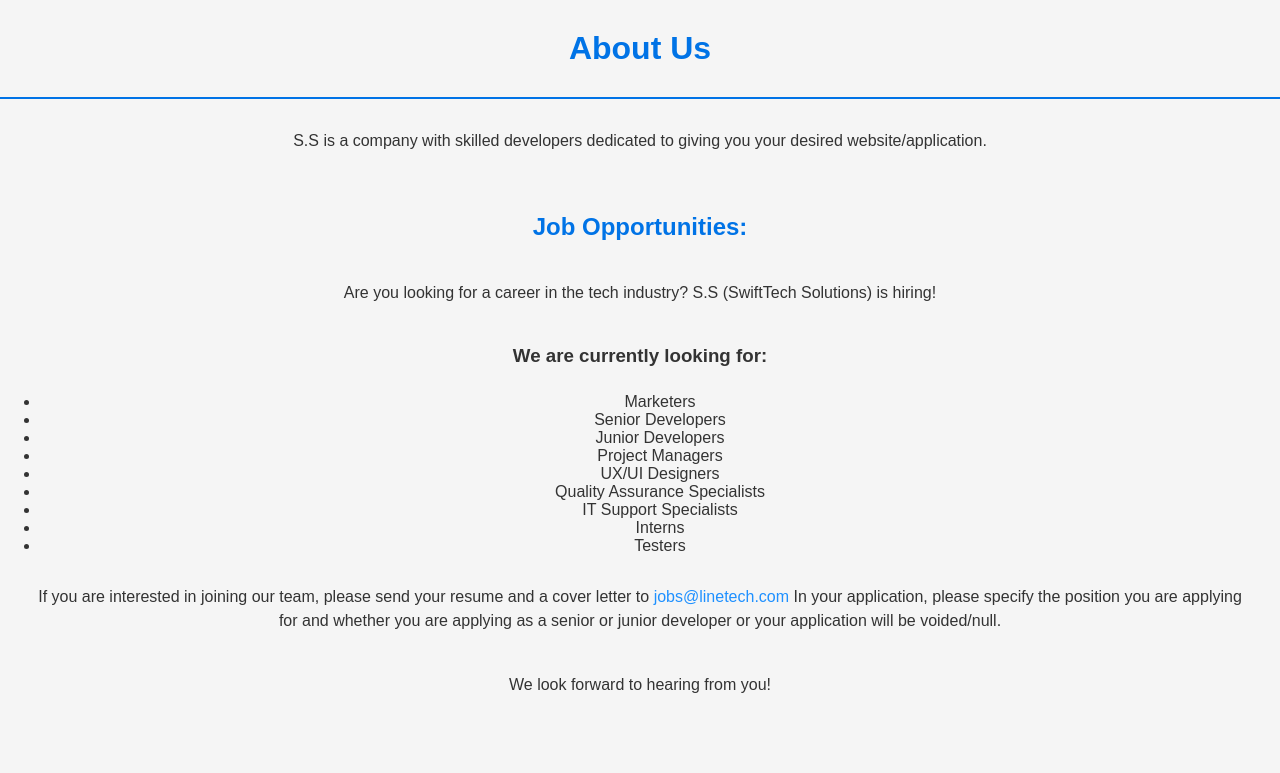
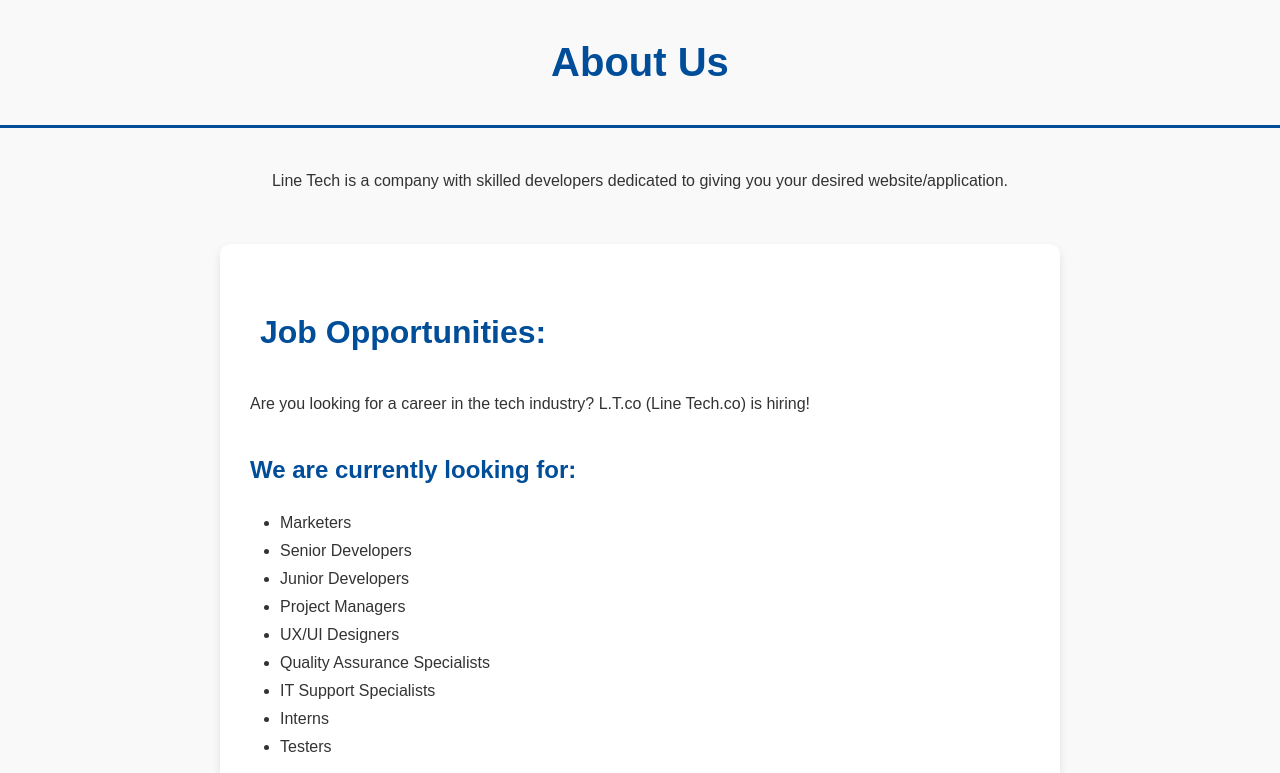
Before and after one commit to Griffin71/Line-Tech, a plain HTML site: page index.html in a window 1280 px wide. Shown: the top 773 px of the page. Drawn offline with Linux system fonts and the light colour scheme.

Commit message:
index.html

```diff
--- a/index.html
+++ b/index.html
@@ -8,76 +8,124 @@
 	 <link rel="icon" href="talk__2__XxL_icon.ico" type="image/x-icon">
 	<link rel="stylesheet" href="styles.css">
     <style>
+       /* styles.css */
 body, html {
     width: 100%;
     height: 100%;
     margin: 0;
     padding: 0;
-            font-family: "Arial", sans-serif;
-            background-color: #f5f5f5;
+    font-family: 'Arial', sans-serif;
+    background-color: #f9f9f9;
     color: #333;
     text-align: center;
 }
+
 h1 {
-            margin-top: 20px;
-            color: #0073e6;
+    margin-top: 30px;
+    color: #004d99;
+    font-size: 2.5em;
 }
+
 hr {
     border: 0;
-            height: 2px;
-            background: #0073e6;
+    height: 3px;
+    background: #004d99;
+    margin: 30px 0;
+}
+
+.logo {
+    max-height: 150px;
     margin: 20px 0;
 }
-        .logo {
-            max-height: 200px;
-            margin: 20px 0;
-        }
+
 p {
     font-size: 16px;
-            margin: 20px;
-            line-height: 1.5;
+    margin: 20px auto;
+    line-height: 1.6;
+    max-width: 800px;
 }
+
 h2 {
     margin-top: 40px;
     margin-bottom: 20px;
-            color: #0073e6;
+    color: #004d99;
+    font-size: 2em;
+    text-align: left;
+    padding-left: 20px;
 }
-        .developers {
+
+h3 {
+    color: #004d99;
+    font-size: 1.5em;
+}
+
+ul {
+    list-style-type: disc;
+    padding-left: 40px;
+    text-align: left;
+    margin: 20px auto;
+    max-width: 800px;
+}
+
+li {
+    margin: 10px 0;
+}
+
+a {
+    color: #004d99;
+    text-decoration: none;
+}
+
+a:hover {
+    text-decoration: underline;
+}
+
+.container {
     display: flex;
-            flex-wrap: nowrap;
-            overflow-x: auto;
-            justify-content: flex-start;
+    flex-direction: column;
+    align-items: center;
+    margin: 20px auto;
+    max-width: 1000px;
+    padding: 0 20px;
+}
+
+.job-opportunities {
+    background-color: #ffffff;
+    border-radius: 10px;
+    box-shadow: 0 4px 8px rgba(0, 0, 0, 0.1);
     padding: 20px;
-        }
-        .developer {
-            flex: 0 0 auto;
-            width: 250px;
-            margin: 10px;
-            padding: 10px;
-            background-color: #fff;
-            border: 1px solid #ccc;
-            border-radius: 10px;
-            box-shadow: 0 2px 5px rgba(0, 0, 0, 0.1);
+    margin: 20px;
+    width: 100%;
+    max-width: 800px;
     text-align: left;
 }
-        .developer img {
-            width: 100%;
-            border-radius: 50%;
-            margin-bottom: 10px;
+
+.job-opportunities h2 {
+    margin-bottom: 20px;
 }
-        .developer p, .developer li {
-            margin: 5px 0;
+
+.job-opportunities p {
+    font-size: 16px;
+    margin-bottom: 20px;
 }
-        .developer a {
-            color: #0073e6;
-            text-decoration: none;
+
+.job-opportunities ul {
+    margin-bottom: 20px;
 }
-        .developer a:hover {
+
+.job-opportunities a {
+    color: #004d99;
+    font-weight: bold;
+}
+
+.job-opportunities a:hover {
     text-decoration: underline;
 }
-        .section-title {
-            text-align: left;
-            padding-left: 20px;
+
+@media (max-width: 768px) {
+    .job-opportunities {
+        padding: 15px;
+    }
 }
     </style>
 </head>
@@ -86,13 +134,13 @@
     <hr>
     <!--<img class="logo" src="swift.png" alt="Logo">-->
 
-    <p>S.S is a company with skilled developers dedicated to giving you your desired website/application.</p>
+    <p>Line Tech is a company with skilled developers dedicated to giving you your desired website/application.</p>
     <div class="container">
 
 		 <!-- Job Opportunities Section -->
     <div class="job-opportunities">
         <h2>Job Opportunities:</h2>
-        <p>Are you looking for a career in the tech industry? S.S (SwiftTech Solutions) is hiring!</p>
+        <p>Are you looking for a career in the tech industry? L.T.co (Line Tech.co) is hiring!</p>
         <h3>We are currently looking for:</h3>
         <ul>
             <li>Marketers</li>
```
Lines whose indentation alone changed are shown as unchanged.
